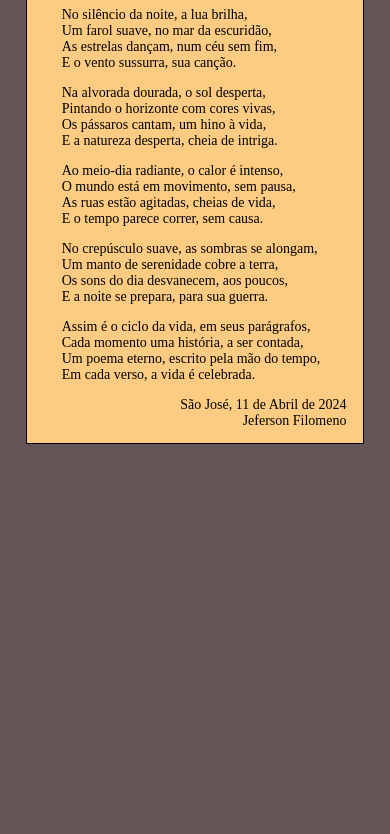
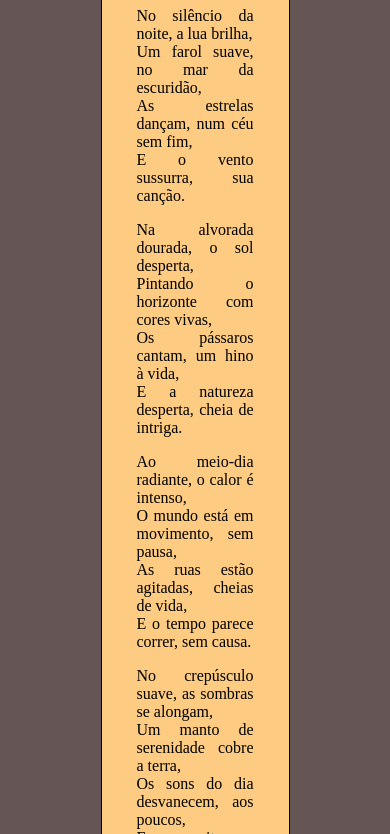
Before and after one commit to Jef-filo/PoemaCicloDaVida, a plain HTML site: page index.html in a window 390 px wide. Shown: the part 124-958 px from the top of the page. Before the commit the page ends 844 px from the top, so only its background shows below. Drawn offline with Linux system fonts and the light colour scheme.

Commit message:
Atualizar o index.html

```diff
--- a/index.html
+++ b/index.html
@@ -29,34 +29,7 @@
         margin-right: 70px;
     }
 
-    /* Media queries para dispositivos móveis */
-    @media screen and (max-width: 768px) {
-        .container {
-            width: 80%;
-        }
 
-        .endOfLetter {
-            margin-right: 5%;
-        }
-
-        p {
-            font-size: 16px;
-        }
-    }
-
-    @media screen and (max-width: 480px) {
-        .container {
-            width: 90%;
-        }
-
-        .endOfLetter {
-            margin-right: 5%;
-        }
-
-        p {
-            font-size: 14px;
-        }
-    }
 </style>
 
 </head>
```
